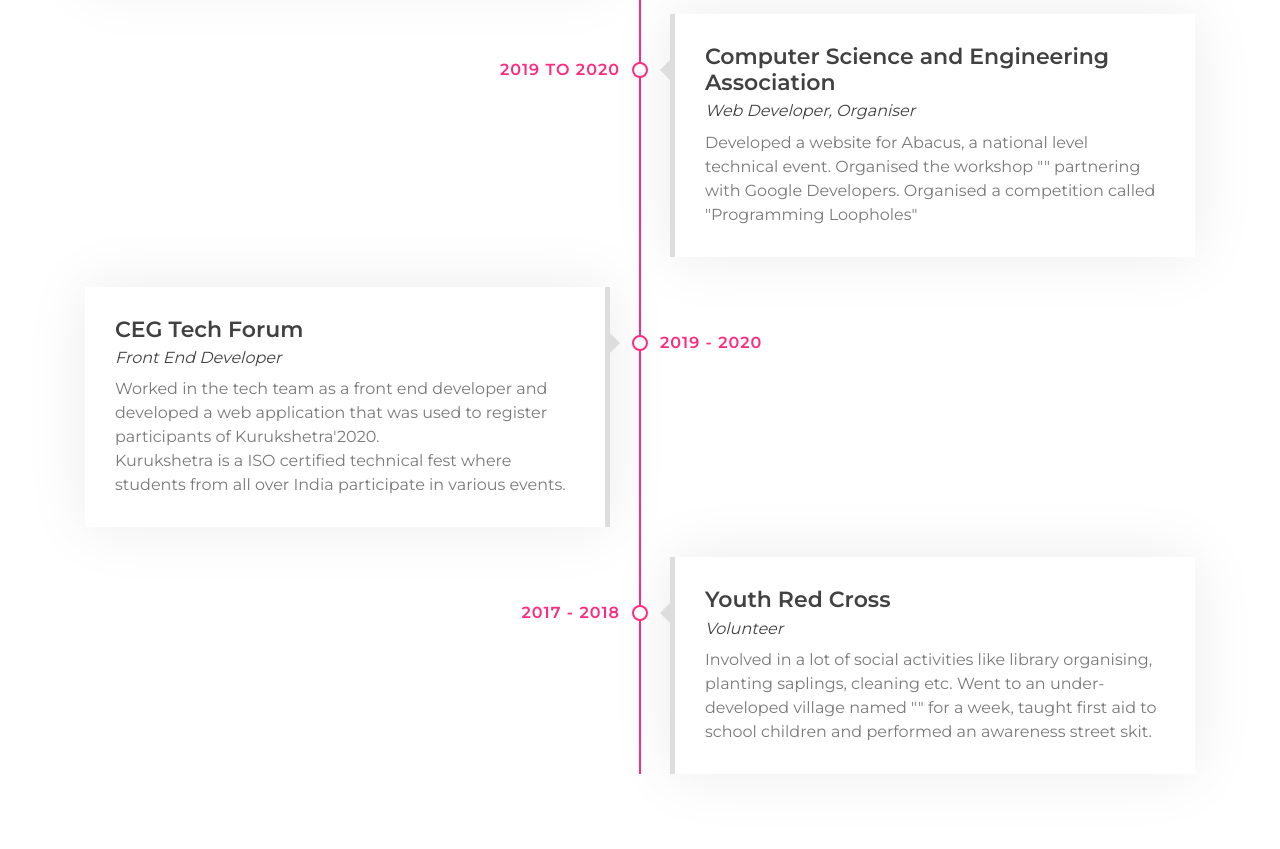
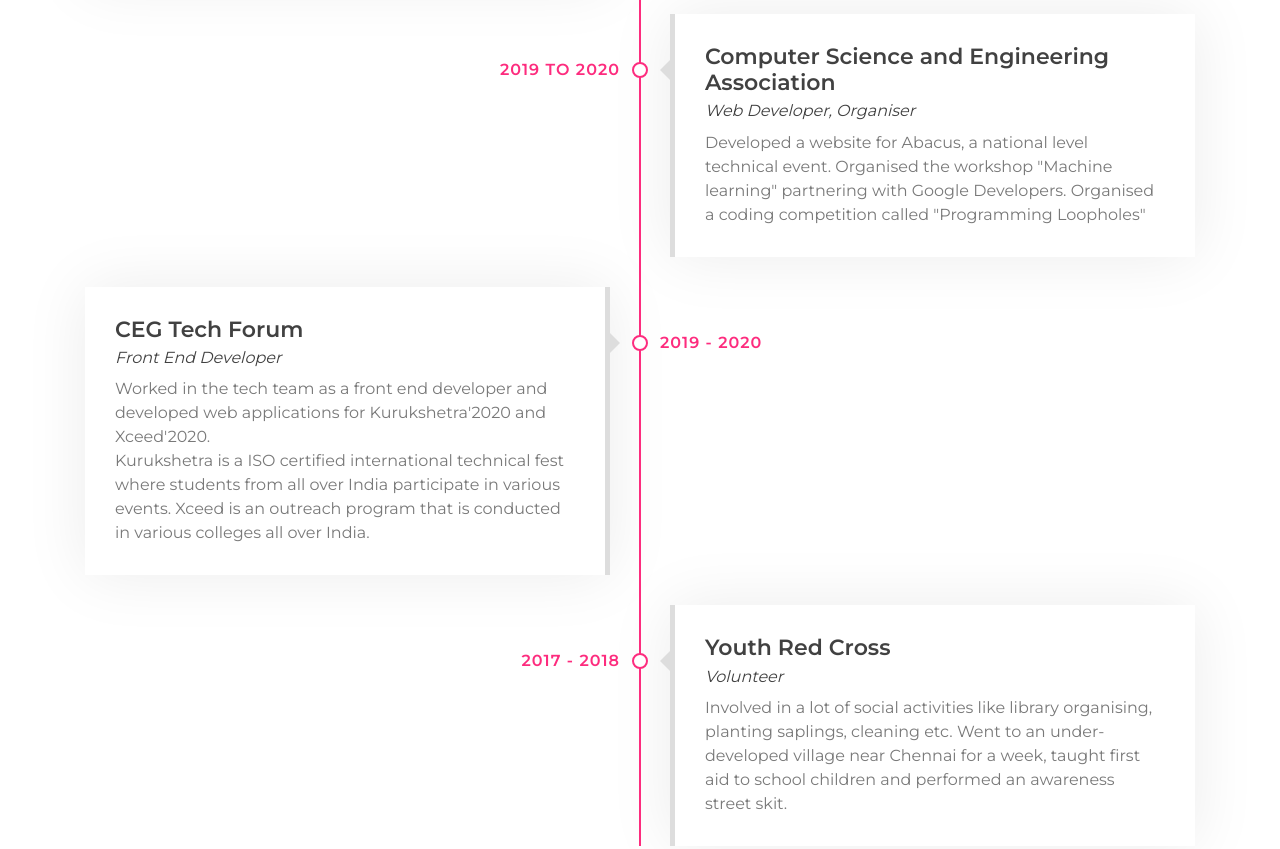
Before and after one commit to Abinayaa299/Abinayaa299.github.io, a plain HTML site: page index.html in a window 1280 px wide. Shown: the part 2480-3329 px from the top of the page. Drawn offline with nearby package versions, Linux system fonts and the light colour scheme; files whose address does not match are found by name.

Commit message:
Update index.html

```diff
--- a/index.html
+++ b/index.html
@@ -161,7 +161,7 @@
                             <h4>Software Development Engineer</h4>
                             <p>
                                 Working in Search Services team (Amazon Web Services)
-                                Learning various things like cloud technologies, development, testing, ownership etc. while making significant contributions to our service.
+                                Learning various things like cloud technologies, design, architecture, development, testing, leadership etc. while making significant contributions to our service.
                             </p>
                         </div>
                     </div>
@@ -221,8 +221,8 @@
                             <h4>Web Developer, Organiser</h4>
                             <p>
                                 Developed a website for Abacus, a national level technical event.
-                                Organised the workshop "" partnering with Google Developers.
-                                Organised a competition called "Programming Loopholes"
+                                Organised the workshop "Machine learning" partnering with Google Developers.
+                                Organised a coding competition called "Programming Loopholes"
                             </p>
                         </div>
                     </div>
@@ -232,8 +232,9 @@
                             <h2>CEG Tech Forum</h2>
                             <h4>Front End Developer</h4>
                             <p>
-                                Worked in the tech team as a front end developer and developed a web application that was used to register participants of Kurukshetra'2020.<br>
-                                Kurukshetra is a ISO certified technical fest where students from all over India participate in various events.
+                                Worked in the tech team as a front end developer and developed web applications for Kurukshetra'2020 and Xceed'2020.<br>
+                                Kurukshetra is a ISO certified international technical fest where students from all over India participate in various events.
+                                Xceed is an outreach program that is conducted in various colleges all over India.
                             </p>
                         </div>
                     </div>
@@ -244,7 +245,7 @@
                             <h4>Volunteer</h4>
                             <p>
                                 Involved in a lot of social activities like library organising, planting saplings, cleaning etc.
-                                Went to an under-developed village named "" for a week, taught first aid to school children and performed an awareness street skit.
+                                Went to an under-developed village near Chennai for a week, taught first aid to school children and performed an awareness street skit.
                             </p>
                         </div>
                     </div>
```
